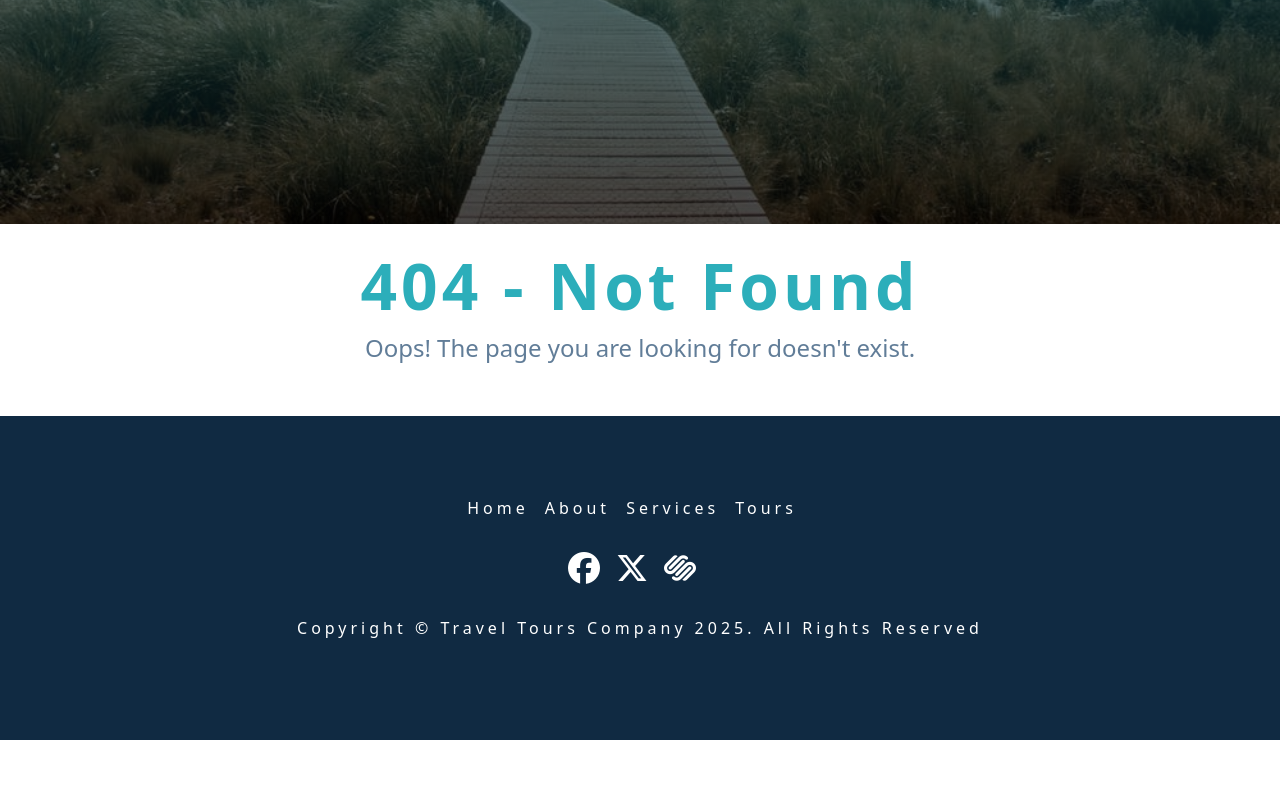
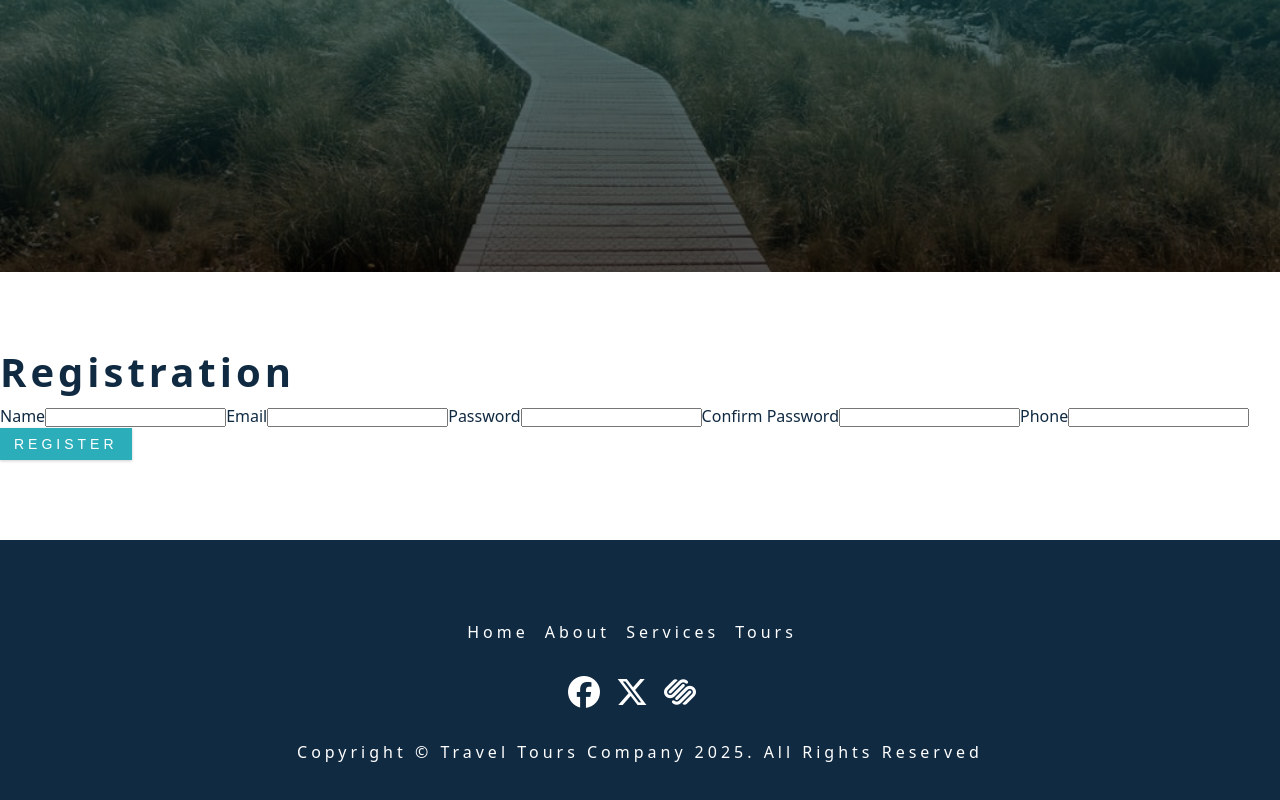
Before and after one commit to hechun2024/week4-fe-pp, a React (Vite) app: page /register in a window 1280 px wide. Shown: the part 648-1448 px from the top of the page. Before the commit the page ends 1388 px from the top, so only its background shows below. Built offline with nearby package versions, Linux system fonts and the light colour scheme.

Commit message:
week4-iteration5-he chun

```diff
--- a/src/App.jsx
+++ b/src/App.jsx
@@ -9,6 +9,7 @@ import NotFound from "./components/NotFound";
 import "./App.css";
 import { BrowserRouter, Route, Routes } from "react-router-dom";
 import Navigation from "./components/Navigation";
+import Registration from "./components/Registration";
 
 function App() {
   return (
@@ -22,6 +23,7 @@ function App() {
         <Route path="/tours" element={<Tours />} />
         <Route path="/about" element={<About />} />
         <Route path="*" element={<NotFound />} />
+        <Route path="/register" element={<Registration />} />
       </Routes>
       <Footer />
     </BrowserRouter>
--- a/src/components/Navigation.jsx
+++ b/src/components/Navigation.jsx
@@ -1,3 +1,4 @@
+// ...existing code...
 import { Link } from "react-router-dom";
 
 function Navigation() {
@@ -11,7 +12,13 @@ function Navigation() {
           <Link to="/about">About</Link>
         </li>
         <li>
-          <Link to="/contact">Contact</Link>
+          <Link to="/services">Services</Link>
+        </li>
+        <li>
+          <Link to="/tours">Tours</Link>
+        </li>
+        <li>
+          <Link to="/register">Register</Link>
         </li>
       </ul>
     </nav>
@@ -19,3 +26,4 @@ function Navigation() {
 }
 
 export default Navigation;
+// ...existing code...
--- a/src/components/Registration.jsx
+++ b/src/components/Registration.jsx
@@ -1 +1,80 @@
-import { useState } from 'react';
+import { useState } from "react";
+
+export default function Registration() {
+  const [form, setForm] = useState({
+    name: "",
+    email: "",
+    password: "",
+    confirm: "",
+    phone: "",
+  });
+
+  const handleChange = (e) =>
+    setForm((p) => ({ ...p, [e.target.name]: e.target.value }));
+
+  const handleSubmit = (e) => {
+    e.preventDefault();
+    if (form.password !== form.confirm) {
+      alert("passwords do not match");
+      return;
+    }
+    // TODO: 发送到后端或处理注册逻辑
+    console.log("register data:", form);
+    setForm({ name: "", email: "", password: "", confirm: "", phone: "" });
+    alert("registration submitted (see console)");
+  };
+
+  return (
+    <section className="section">
+      <h2>Registration</h2>
+      <form className="form" onSubmit={handleSubmit}>
+        <label>
+          Name
+          <input
+            name="name"
+            value={form.name}
+            onChange={handleChange}
+            required
+          />
+        </label>
+        <label>
+          Email
+          <input
+            name="email"
+            type="email"
+            value={form.email}
+            onChange={handleChange}
+            required
+          />
+        </label>
+        <label>
+          Password
+          <input
+            name="password"
+            type="password"
+            value={form.password}
+            onChange={handleChange}
+            required
+          />
+        </label>
+        <label>
+          Confirm Password
+          <input
+            name="confirm"
+            type="password"
+            value={form.confirm}
+            onChange={handleChange}
+            required
+          />
+        </label>
+        <label>
+          Phone
+          <input name="phone" value={form.phone} onChange={handleChange} />
+        </label>
+        <button className="btn" type="submit">
+          Register
+        </button>
+      </form>
+    </section>
+  );
+}
```
